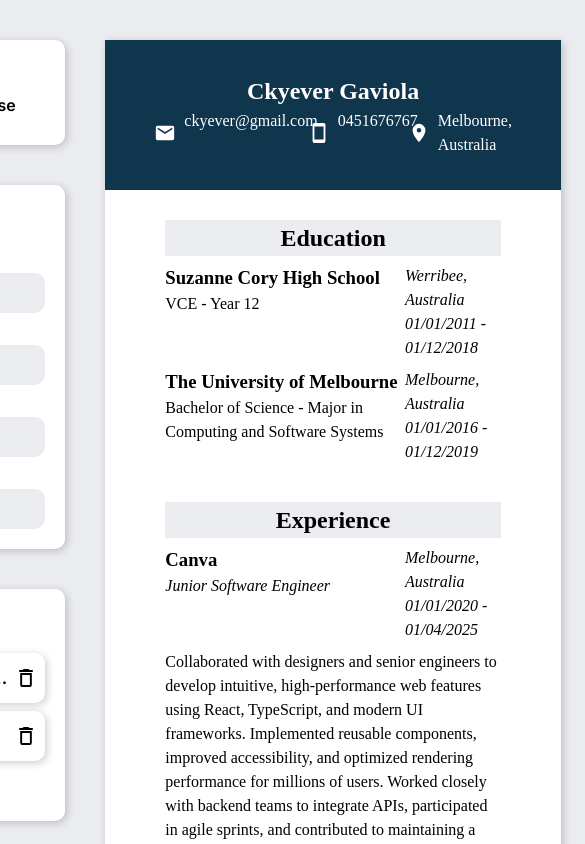
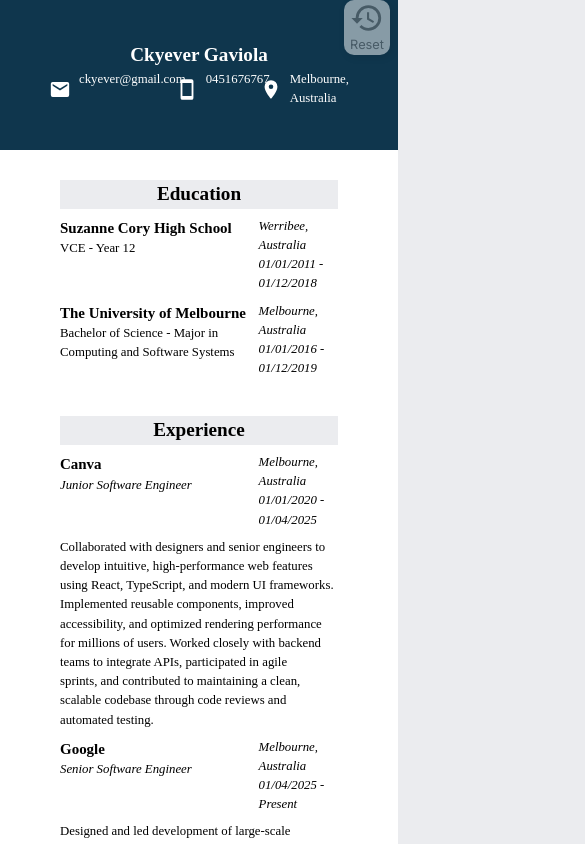
Before and after one commit to ckyever/cv-application, a React (Vite) app: page / in a window 390 px wide. Shown: the top 844 px of the page, 585 px wide, since content can reach past the window. Built offline with nearby package versions, Linux system fonts and the light colour scheme.

Commit message:
Add initial mobile styling

```diff
--- a/src/App.css
+++ b/src/App.css
@@ -50,3 +50,18 @@ body {
 .reset-button:hover {
   background-color: var(--hover-color);
 }
+
+@media (max-width: 800px) {
+  .app {
+    margin: 0;
+    flex-direction: column-reverse;
+    font-size: 0.8rem;
+  }
+
+  .reset-button {
+    position: absolute;
+    opacity: 0.5;
+    top: 0;
+    right: 0;
+  }
+}
--- a/src/styles/Resume.css
+++ b/src/styles/Resume.css
@@ -107,3 +107,11 @@
 .resume .experience .title {
   font-style: italic;
 }
+
+@media (max-width: 800px) {
+  .resume {
+    position: static;
+    width: auto;
+    height: auto;
+  }
+}
--- a/src/styles/Sidebar.css
+++ b/src/styles/Sidebar.css
@@ -18,3 +18,12 @@
   gap: 40px;
   min-width: 330px;
 }
+
+@media (max-width: 800px) {
+  .edit-card-list {
+    width: 100%;
+  }
+  .card {
+    width: 100%;
+  }
+}
```
